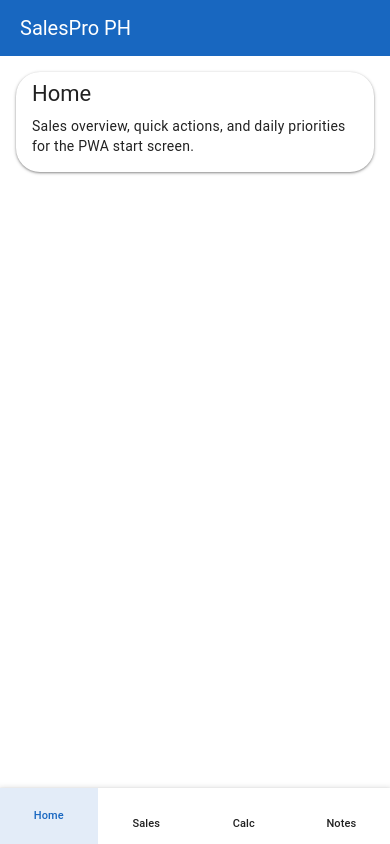
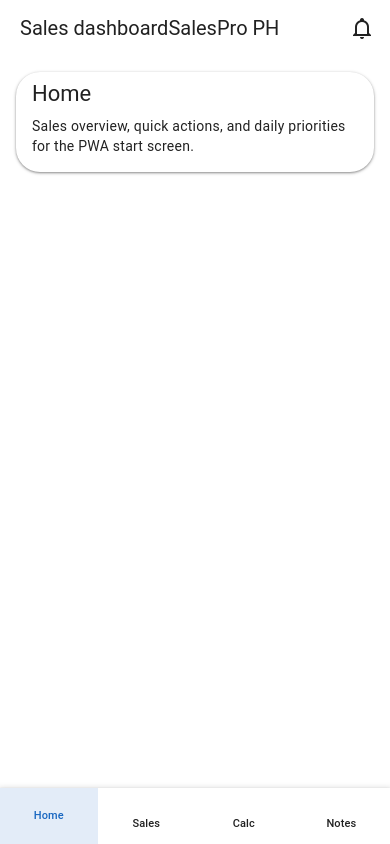
Before and after one commit to Szage14/salespro-ph, a Vue app in the folder salespro-app/: page / in a window 390 px wide. Built offline with nearby package versions, Linux system fonts and the light colour scheme.

Commit message:
Polish mobile app shell styles

```diff
--- a/salespro-app/src/App.vue
+++ b/salespro-app/src/App.vue
@@ -1,18 +1,34 @@
 <template>
   <v-app>
-    <v-app-bar color="primary" density="comfortable" elevation="0">
-      <v-app-bar-title>SalesPro PH</v-app-bar-title>
+    <v-app-bar color="transparent" elevation="0" density="comfortable" class="app-bar-shell">
+      <v-app-bar-title class="app-brand">
+        <span class="app-brand__eyebrow">Sales dashboard</span>
+        <span class="app-brand__title">SalesPro PH</span>
+      </v-app-bar-title>
+      <template #append>
+        <v-btn icon="mdi-bell-outline" variant="text" aria-label="Notifications" />
+      </template>
     </v-app-bar>
 
-    <v-main>
-      <router-view />
+    <v-main class="app-main">
+      <div class="app-frame">
+        <router-view />
+      </div>
     </v-main>
 
     <v-bottom-navigation color="primary" mode="shift" class="mobile-nav" grow>
-      <v-btn to="/" value="home" icon="mdi-view-dashboard">Home</v-btn>
-      <v-btn to="/sales" value="sales" icon="mdi-cash-register">Sales</v-btn>
-      <v-btn to="/calculator" value="calculator" icon="mdi-calculator">Calc</v-btn>
-      <v-btn to="/notes" value="notes" icon="mdi-note-text-outline">Notes</v-btn>
+      <v-btn to="/" value="home" icon="mdi-view-dashboard" stacked>
+        Home
+      </v-btn>
+      <v-btn to="/sales" value="sales" icon="mdi-cash-register" stacked>
+        Sales
+      </v-btn>
+      <v-btn to="/calculator" value="calculator" icon="mdi-calculator" stacked>
+        Calc
+      </v-btn>
+      <v-btn to="/notes" value="notes" icon="mdi-note-text-outline" stacked>
+        Notes
+      </v-btn>
     </v-bottom-navigation>
   </v-app>
 </template>
--- a/salespro-app/src/style.css
+++ b/salespro-app/src/style.css
@@ -2,10 +2,10 @@
   font-family: Inter, system-ui, -apple-system, BlinkMacSystemFont, 'Segoe UI', sans-serif;
   line-height: 1.5;
   font-weight: 400;
-  color: #11202e;
+  color: #102130;
   background:
-    radial-gradient(circle at top, rgba(13, 71, 161, 0.14), transparent 38%),
-    linear-gradient(180deg, #f6f9fc 0%, #eef3f7 100%);
+    radial-gradient(circle at top, rgba(8, 109, 98, 0.16), transparent 34%),
+    linear-gradient(180deg, #eef5f2 0%, #e4ece8 100%);
   font-synthesis: none;
   text-rendering: optimizeLegibility;
   -webkit-font-smoothing: antialiased;
@@ -23,16 +23,87 @@
   min-height: 100vh;
 }
 
+#app {
+  display: flex;
+  justify-content: center;
+}
+
+.v-application {
+  width: 100%;
+  max-width: 480px;
+  min-height: 100vh;
+  background:
+    linear-gradient(180deg, rgba(255, 255, 255, 0.86), rgba(255, 255, 255, 0.72)),
+    radial-gradient(circle at top, rgba(8, 109, 98, 0.15), transparent 36%),
+    linear-gradient(180deg, #f7fbf9 0%, #edf4f1 100%);
+  box-shadow: 0 0 0 1px rgba(16, 33, 48, 0.06), 0 18px 48px rgba(16, 33, 48, 0.12);
+  overflow: hidden;
+}
+
+.app-bar-shell {
+  padding-inline: 4px;
+  -webkit-backdrop-filter: blur(18px);
+  backdrop-filter: blur(18px);
+}
+
+.app-brand {
+  display: flex;
+  flex-direction: column;
+  align-items: flex-start;
+  line-height: 1.1;
+}
+
+.app-brand__eyebrow {
+  font-size: 0.72rem;
+  letter-spacing: 0.14em;
+  text-transform: uppercase;
+  color: rgba(16, 33, 48, 0.55);
+}
+
+.app-brand__title {
+  font-size: 1.1rem;
+  font-weight: 700;
+  color: #102130;
+}
+
+.app-main {
+  padding-top: 0;
+}
+
+.app-frame {
+  min-height: calc(100vh - 144px);
+  padding: 8px 12px 96px;
+}
+
 .page-shell {
-  padding: 16px;
-  padding-bottom: 96px;
+  padding: 4px 0 0;
 }
 
 .page-card {
-  border: 1px solid rgba(17, 32, 46, 0.08);
-  box-shadow: 0 18px 40px rgba(17, 32, 46, 0.08);
+  border: 1px solid rgba(16, 33, 48, 0.08);
+  box-shadow: 0 14px 36px rgba(16, 33, 48, 0.1);
+  background: rgba(255, 255, 255, 0.88);
+  -webkit-backdrop-filter: blur(12px);
+  backdrop-filter: blur(12px);
+}
+
+.page-card .v-card-title {
+  font-weight: 700;
+}
+
+.page-card .v-card-text {
+  color: rgba(16, 33, 48, 0.72);
 }
 
 .mobile-nav {
-  border-top: 1px solid rgba(17, 32, 46, 0.08);
+  border-top: 1px solid rgba(16, 33, 48, 0.08);
+  box-shadow: 0 -10px 24px rgba(16, 33, 48, 0.08);
+  background: rgba(255, 255, 255, 0.9);
+  -webkit-backdrop-filter: blur(16px);
+  backdrop-filter: blur(16px);
 }
+
+.mobile-nav .v-btn {
+  min-width: 0;
+  font-size: 0.72rem;
+}
```
